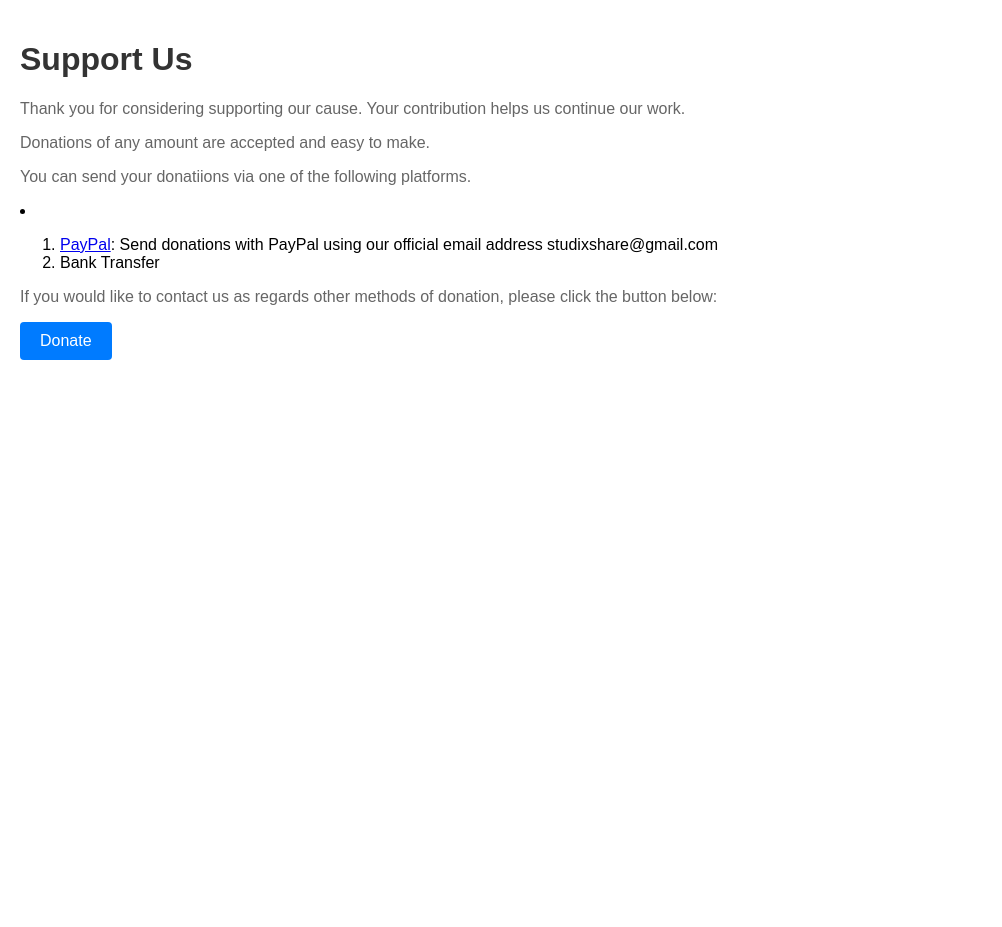
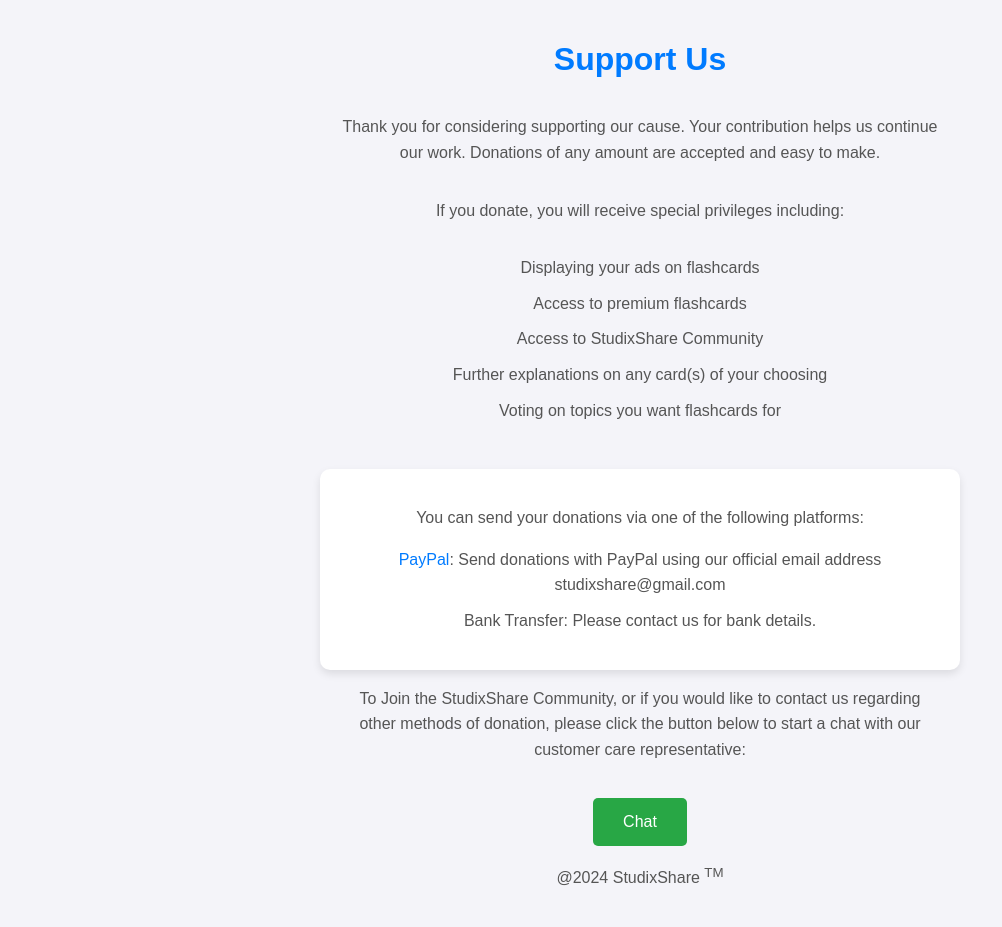
Before and after one commit to edekoethan/Webstack---Portfolio-Project, a Flask app: page /support in a window 1280 px wide. Shown: the whole page, without its empty margins (0-1002 px from the left). Before the commit the page ends 360 px from the top, so only its background shows below. Run offline with Flask 3, Linux system fonts and the light colour scheme.

Commit message:
well styled support page

```diff
--- a/templates/dashboard.html
+++ b/templates/dashboard.html
@@ -159,6 +159,7 @@
         </main>
         <footer>
             <p>&copy; 2024 Flashcards App</p>
+            <p>Powered by StudixShare <sup>TM</sup></p>
         </footer>
     </div>
 </body>
--- a/templates/support.html
+++ b/templates/support.html
@@ -4,42 +4,106 @@
     <title>Support Us</title>
     <style>
         body {
-            font-family: Arial, sans-serif;
+            font-family: 'Arial', sans-serif;
+            background-color: #f4f4f9;
             margin: 0;
             padding: 20px;
+            color: #333;
+            display: flex;
+            justify-content: center;
+            align-items: center;
+            flex-direction: column;
+            min-height: 100vh;
         }
 
         h1 {
-            color: #333;
+            color: #007bff;
+            margin-bottom: 20px;
         }
 
-        p {
-            color: #666;
+        p, ul, ol {
+            color: #555;
+            line-height: 1.6;
+            max-width: 600px;
+            text-align: center;
         }
 
-        .donate-button {
+        ul, ol {
+            list-style: none;
+            padding: 0;
+        }
+
+        ul li, ol li {
+            margin-bottom: 10px;
+        }
+
+        ol li a {
+            color: #007bff;
+            text-decoration: none;
+        }
+
+        ol li a:hover {
+            text-decoration: underline;
+        }
+
+        .chat-button {
             display: inline-block;
-            padding: 10px 20px;
-            background-color: #007bff;
+            padding: 15px 30px;
+            background-color: #28a745;
             color: #fff;
             text-decoration: none;
-            border-radius: 4px;
+            border-radius: 5px;
+            font-size: 16px;
+            margin-top: 20px;
+            transition: background-color 0.3s;
+        }
+
+        .chat-button:hover {
+            background-color: #218838;
+        }
+
+        .donation-methods {
+            background-color: #fff;
+            padding: 20px;
+            border-radius: 10px;
+            box-shadow: 0 4px 8px rgba(0, 0, 0, 0.1);
+            margin-top: 20px;
+        }
+
+        footer {
+            text-align: center;
+            padding: 10px 0;
+            background: #333;
+            color: #fff;
         }
     </style>
 </head>
 <body>
     <h1>Support Us</h1>
-    <p>Thank you for considering supporting our cause. Your contribution helps us continue our work.</p>
-    <p>Donations of any amount are accepted and easy to make.</p>
-    <p>You can send your donatiions via one of the following platforms.</p>
-    <li>
+    <p>Thank you for considering supporting our cause. Your contribution helps us continue our work. Donations of any amount are accepted and easy to make.</p>
+    <p>If you donate, you will receive special privileges including:</p>
+    <ul>
+        <li>Displaying your ads on flashcards</li>
+        <li>Access to premium flashcards</li>
+        <li>Access to StudixShare Community</li>
+        <li>Further explanations on any card(s) of your choosing</li>
+        <li>Voting on topics you want flashcards for</li>
+    </ul>
+
+    <div class="donation-methods">
+        <p>You can send your donations via one of the following platforms:</p>
         <ol>
-            <li> <a href="https://www.paypal.com">PayPal</a>: Send donations with PayPal using our official email address studixshare@gmail.com </li>
+            <li><a href="https://www.paypal.com">PayPal</a>: Send donations with PayPal using our official email address studixshare@gmail.com</li>
+            <li>Bank Transfer: Please contact us for bank details.</li>
+        </ol>
+    </div>
 
-            <li>Bank Transfer</li>
-        </ol>
-    </li>
-    <p>If you would like to contact us as regards other methods of donation, please click the button below:</p>
-    <a href="https://example.com/donate" class="donate-button">Donate</a>
+    <p>To Join the StudixShare Community, or if you would like to contact us regarding other methods of donation, please click the button below to start a chat with our customer care representative:</p>
+    <a class="chat-button" href="https://chatwith.io/s/23408106583743">Chat</a>
+
+    <div class="footer"></div>
+        <p> @2024 StudixShare <sup>TM</sup></p>
+    </div>
+
 </body>
 </html>
```
